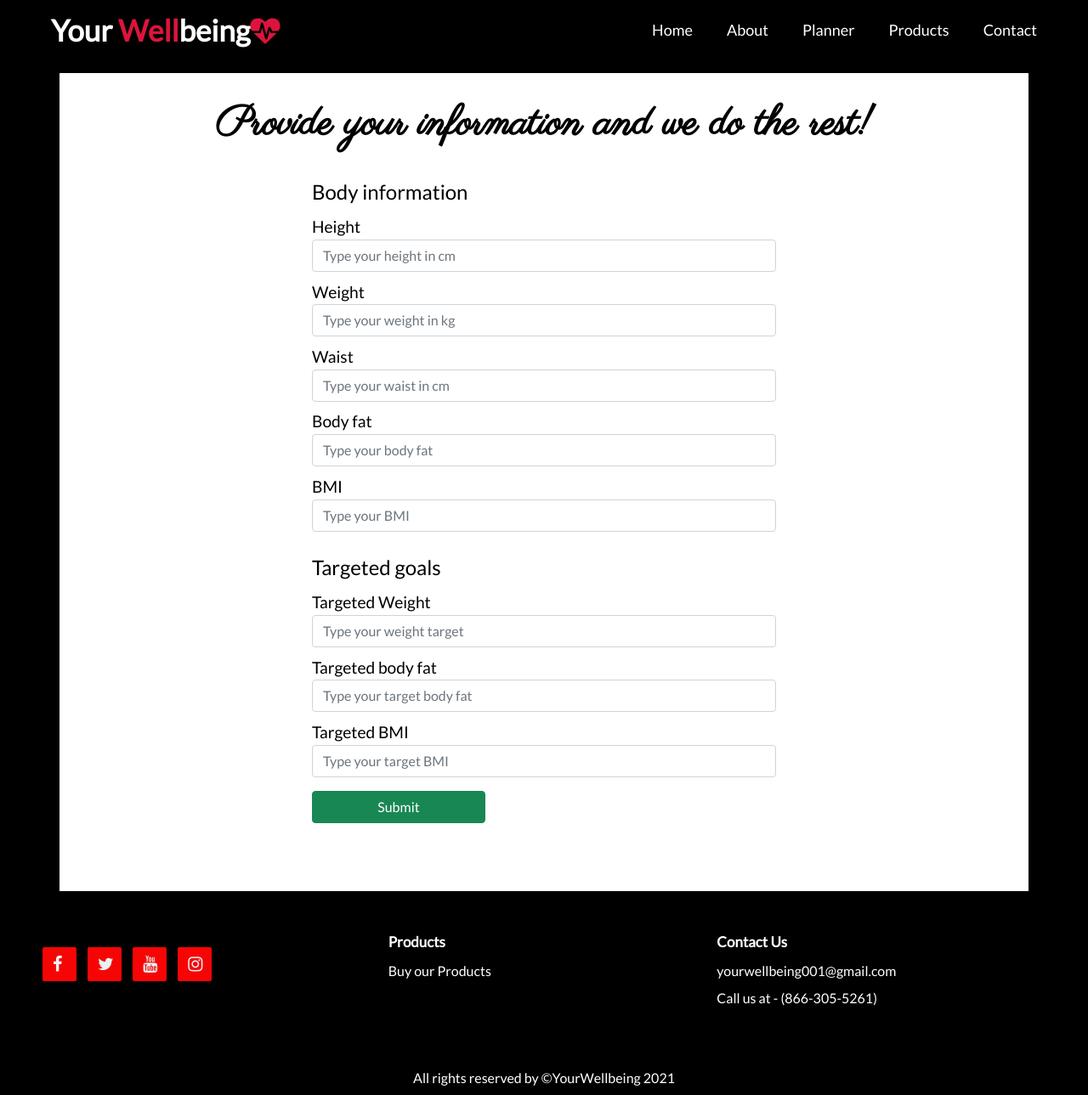
After one commit to Nisarg-Chauhan/HTTP-5202-Team-7-Interface-Design, a PHP site: page /planner.php in a window 1280 px wide; the page is wider, and only the part inside the window is pictured. The commit adds this page. Shown: the top 1289 px of that part at 85% size. Run offline with PHP 8.4, Linux system fonts and the light colour scheme; some libraries are stand-ins or nearby versions.

Commit message:
Planner+testimonials

```diff
--- /dev/null
+++ b/css/planner.css
@@ -0,0 +1,47 @@
+/* @import url('https://fonts.googleapis.com/css2?family=Miriam+Libre&family=Noto+Sans:wght@400;700&family=Roboto&display=swap'); */
+
+@import url('https://fonts.googleapis.com/css2?family=Lato&family=Parisienne&family=Raleway&display=swap');
+
+/********Planner*/
+.planner,.testimonials{
+	background-color:white;
+	/* max-width:1200px; */
+	padding-bottom:5em;
+	padding-top:2em;
+	/*margin:0 auto;*/
+	color: black;
+}
+.planner h1,.testimonials h1{
+	text-align:center;
+	font-family:'Parisienne','Lato', 'Raleway',sans-serif, cursive;
+	font-size:3em;
+	font-weight:bold;
+}
+.planner form{
+
+}
+.planner label,.testimonials label{
+	margin-top:0.5em;
+	font-size:1.2em;
+
+	/* color: white; */
+}
+.planner #submit,.testimonials #send{
+	margin-top:1em;
+}
+.planner legend{
+	margin-top:1em;
+	margin-bottom:0;
+
+}
+
+
+.testimonials article{
+margin-bottom:1.5em;
+/* margin-left:0.05em; */
+background-color:white;
+color : black;
+/* margin-left:0; */
+margin-right:0.15em;
+border:1px solid red;
+}
--- a/header.php
+++ b/header.php
@@ -8,6 +8,7 @@
 		<link href="https://cdn.jsdelivr.net/npm/bootstrap@5.0.0-beta2/dist/css/bootstrap.min.css" rel="stylesheet" integrity="sha384-BmbxuPwQa2lc/FVzBcNJ7UAyJxM6wuqIj61tLrc4wSX0szH/Ev+nYRRuWlolflfl" crossorigin="anonymous">
 		<link rel="stylesheet" type="text/css" href="./css/home_style.css">
 		<link href="https://cdnjs.cloudflare.com/ajax/libs/animate.css/3.6.2/animate.min.css" rel="stylesheet">
+		<link rel="stylesheet" type="text/css" href="./css/planner.css">
 		<!-- Jquery Bootstrap -->
 		<script src="https://ajax.googleapis.com/ajax/libs/jquery/3.1.1/jquery.min.js"></script>
 		<link rel="stylesheet" href="https://cdnjs.cloudflare.com/ajax/libs/font-awesome/4.7.0/css/font-awesome.min.css">
@@ -28,7 +29,7 @@
 				<li><a href="#">About</a></li>
 				<li>
 					<label for="btn-1" class="show">Planner +</label>
-					<a href="#">Planner</a>
+					<a href="planner.php">Planner</a>
 					<input type="checkbox" id="btn-1" />
 					<ul>
 						<li><a href="#">Diet Planner</a></li>
@@ -51,7 +52,7 @@
 					<input type="checkbox" id="btn-3" />
 					<ul>
 						<li><a href="#">FAQ</a></li>
-						<li><a href="#">Testimonials</a></li>
+						<li><a href="testimonials.php">Testimonials</a></li>
 						<li><a href="#">Newsletters</a></li>
 					</ul>
 				</li>
--- /dev/null
+++ b/planner.php
@@ -0,0 +1,59 @@
+<?php include 'header.php' ?>
+
+<main class="container planner">
+
+	<h1>Provide your information and we do the rest!</h1>
+
+	<div class="row justify-content-sm-center">
+
+		<div class="col col-sm-8 col-lg-6">
+
+			<form action="" method="POST" name="client-info">
+				<fieldset>
+					<legend>Body information</legend>
+					<div class="form-group">
+						<label for="height">Height</label>
+						<input type="text" name="height" id="height" class="form-control" placeholder="Type your height in cm"/>
+					</div>
+					<div class="form-group">
+						<label for="weight">Weight</label>
+						<input type="text" name="weight" id="weight" class="form-control" placeholder="Type your weight in kg"/>
+					</div>
+					<div class="form-group">
+						<label for="waist">Waist</label>
+						<input type="text" name="waist" id="waist" class="form-control" placeholder="Type your waist in cm"/>
+					</div>
+					<div class="form-group">
+						<label for="body-fat">Body fat</label>
+						<input type="text" name="body-fat" id="body-fat" class="form-control" placeholder="Type your body fat"/>
+					</div>
+					<div class="form-group">
+						<label for="bmi">BMI</label>
+						<input type="text" name="bmi" id="bmi"  class="form-control" placeholder="Type your BMI"/>
+					</div>
+				</fieldset>
+				<fieldset>
+					<legend>Targeted goals</legend>
+					<div class="form-group">
+						<label for="target-weight">Targeted Weight</label>
+						<input type="text" name="target-weight" id="target-weight" class="form-control" placeholder="Type your weight target"/>
+					</div>
+					<div class="form-group">
+						<label for="target-fat">Targeted body fat</label>
+						<input type="text" name="target-fat" id="target-fat" class="form-control" placeholder="Type your target body fat"/>
+					</div>
+					<div class="form-group">
+						<label for="target-bmi">Targeted BMI</label>
+						<input type="text" name="target-bmi" id="target-bmi" class="form-control" placeholder="Type your target BMI"/>
+					</div>
+					<input type="text" name="submit" id="submit" class="btn btn-success float-right" value="Submit"/>
+				</fieldset>
+			</form>
+
+		</div>
+
+	</div>
+
+</main>
+
+	<?php include 'footer.php'; ?>
```
Also changed, not shown: testimonials.php (added, +34 -0 lines).
